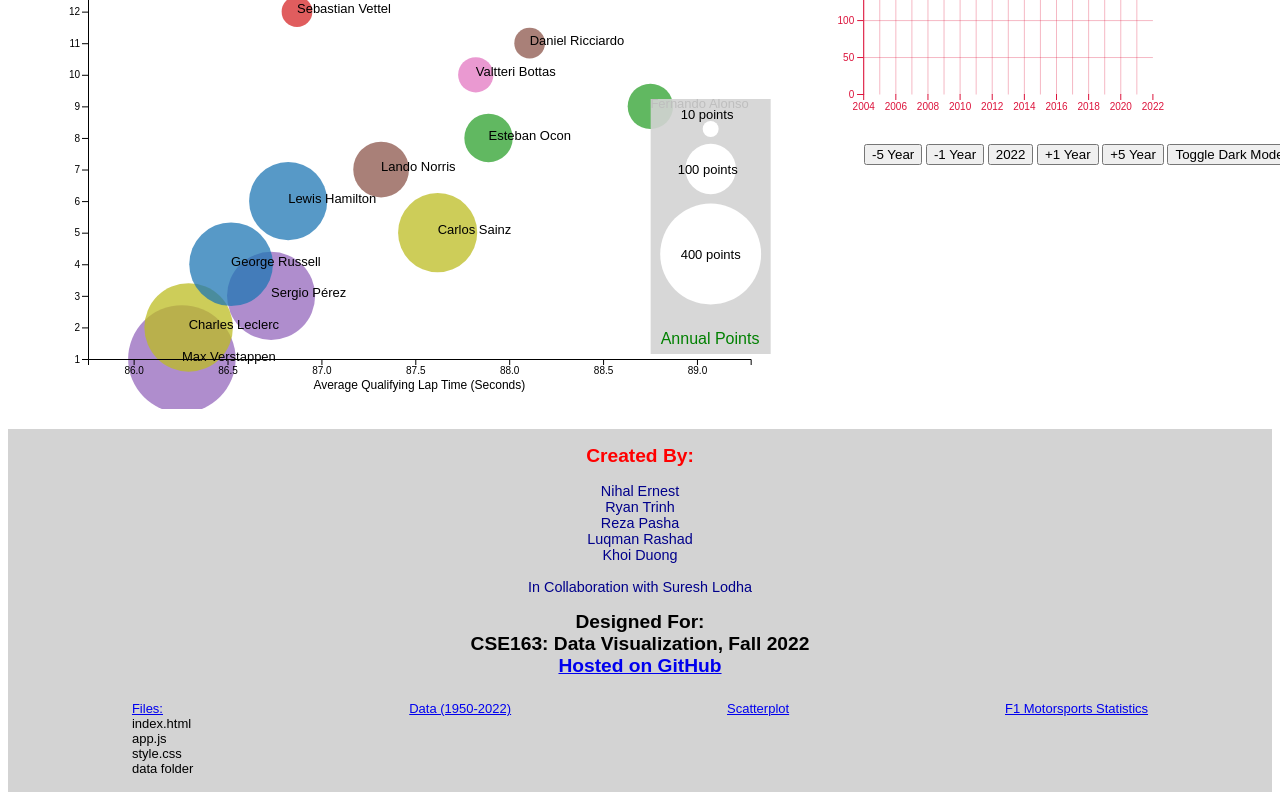
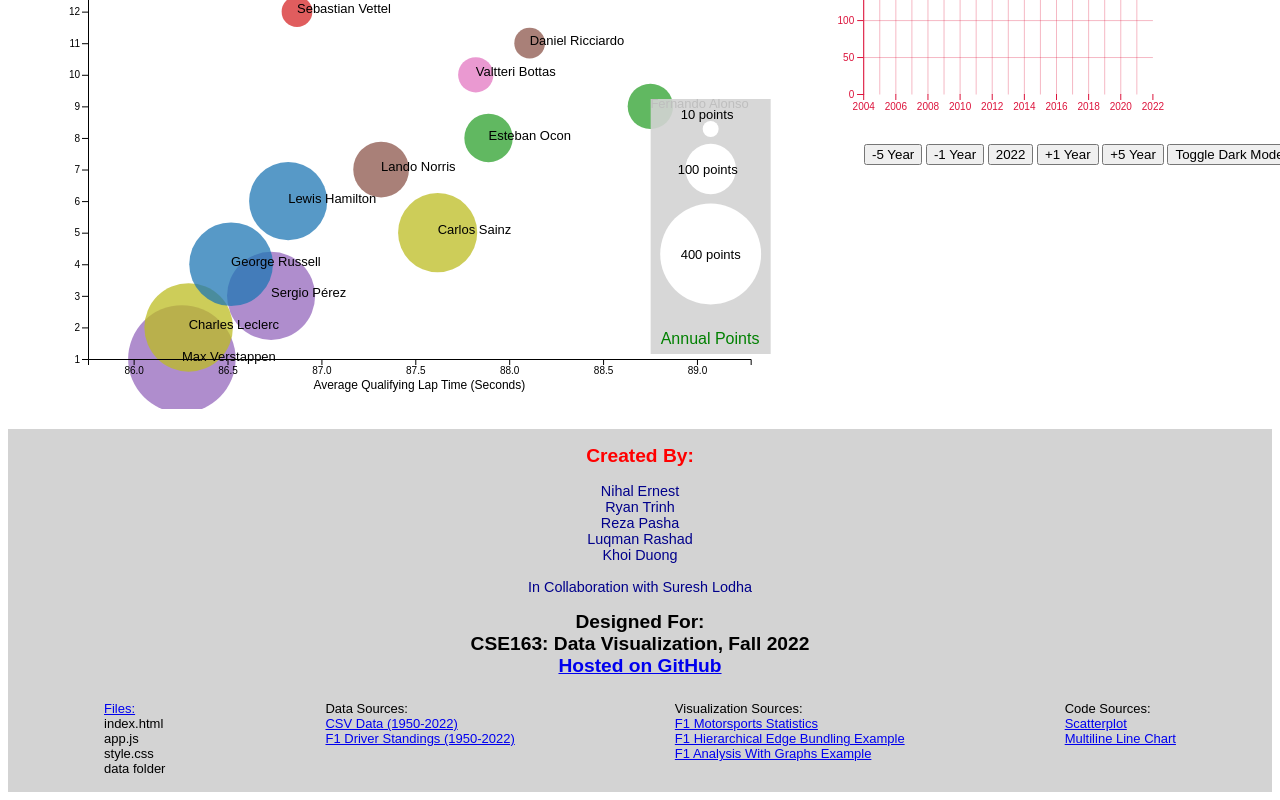
Before and after one commit to khoiduong/Best-F1-Drivers, a plain HTML site: page index.html in a window 1280 px wide. Shown: the part 356-1156 px from the top of the page. Drawn offline with nearby package versions, Linux system fonts and the light colour scheme.

Commit message:
Updated sources

```diff
--- a/index.html
+++ b/index.html
@@ -87,19 +87,39 @@
         <div>data folder</div>
       </div>
       <div class="sources">
+        <div>Data Sources:</div>
+        <div>
         <a
           href="https://www.kaggle.com/datasets/rohanrao/formula-1-world-championship-1950-2020"
-          >Data (1950-2022)</a
+          >CSV Data (1950-2022)</a
+        >
+        </div>
+        <a
+          href="https://www.formula1.com/en/results.html/2022/drivers.html"
+          >F1 Driver Standings (1950-2022)</a
         >
       </div>
       <div class="vizsources">
-        <a href="https://bl.ocks.org/mbostock/3887118">Scatterplot</a>
-      </div>
-      <div class="codesources">
+        <div>Visualization Sources:</div>
+        <div>
         <a
           href="https://www.motorsportstats.com/series/formula-one/summary/2022"
           >F1 Motorsports Statistics</a
         >
+        </div>
+            <a href="https://jasonjpaul.squarespace.com/formula-1-data-vis"
+           >F1 Hierarchical Edge Bundling Example</a>
+        <div>
+            <a href="https://rpubs.com/alisial/formula1-analysis">F1 Analysis With Graphs Example</a>
+        </div>
+      </div>
+      <div class="codesources">
+        <div>Code Sources:</div>
+        <div>
+            <a href="https://bl.ocks.org/mbostock/3887118">Scatterplot</a>
+        </div>
+        <a href="https://bl.ocks.org/mbostock/3884955">Multiline Line Chart</a>
+
       </div>
     </div>
   </div>
```
